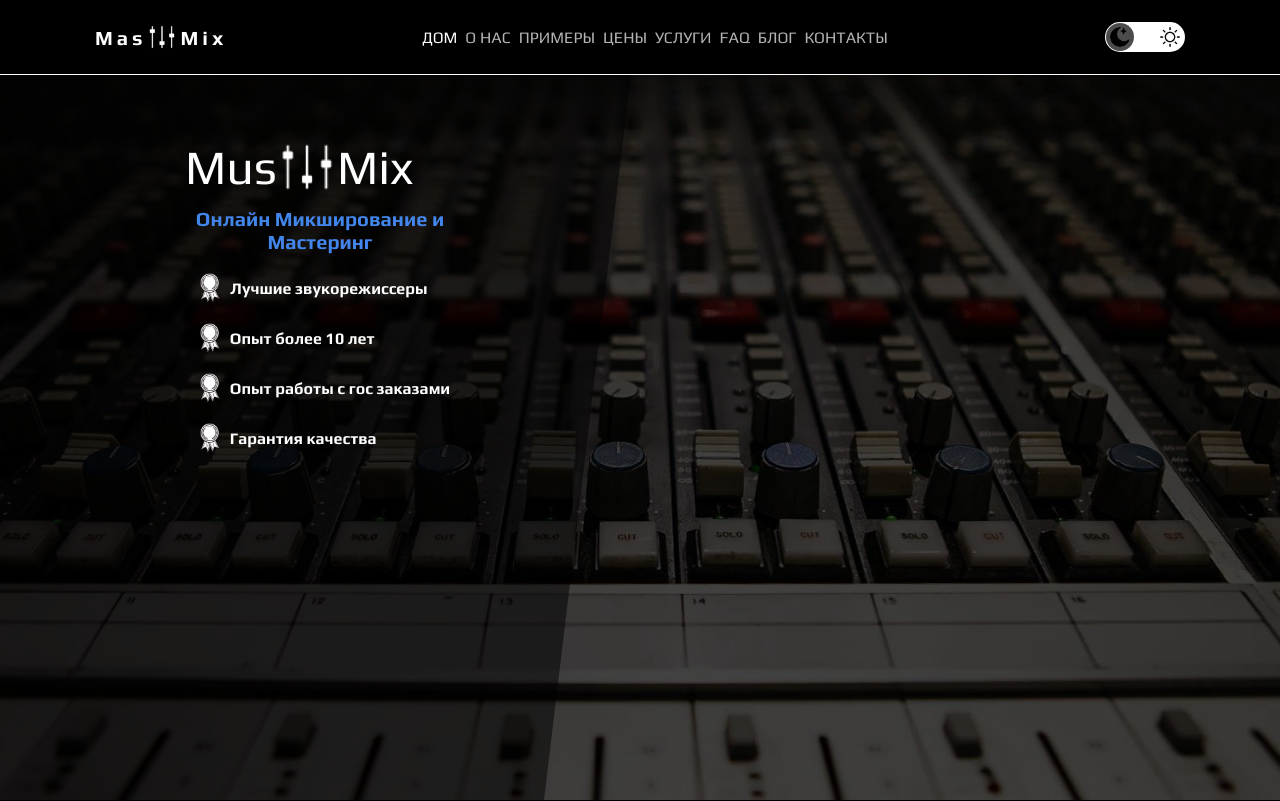
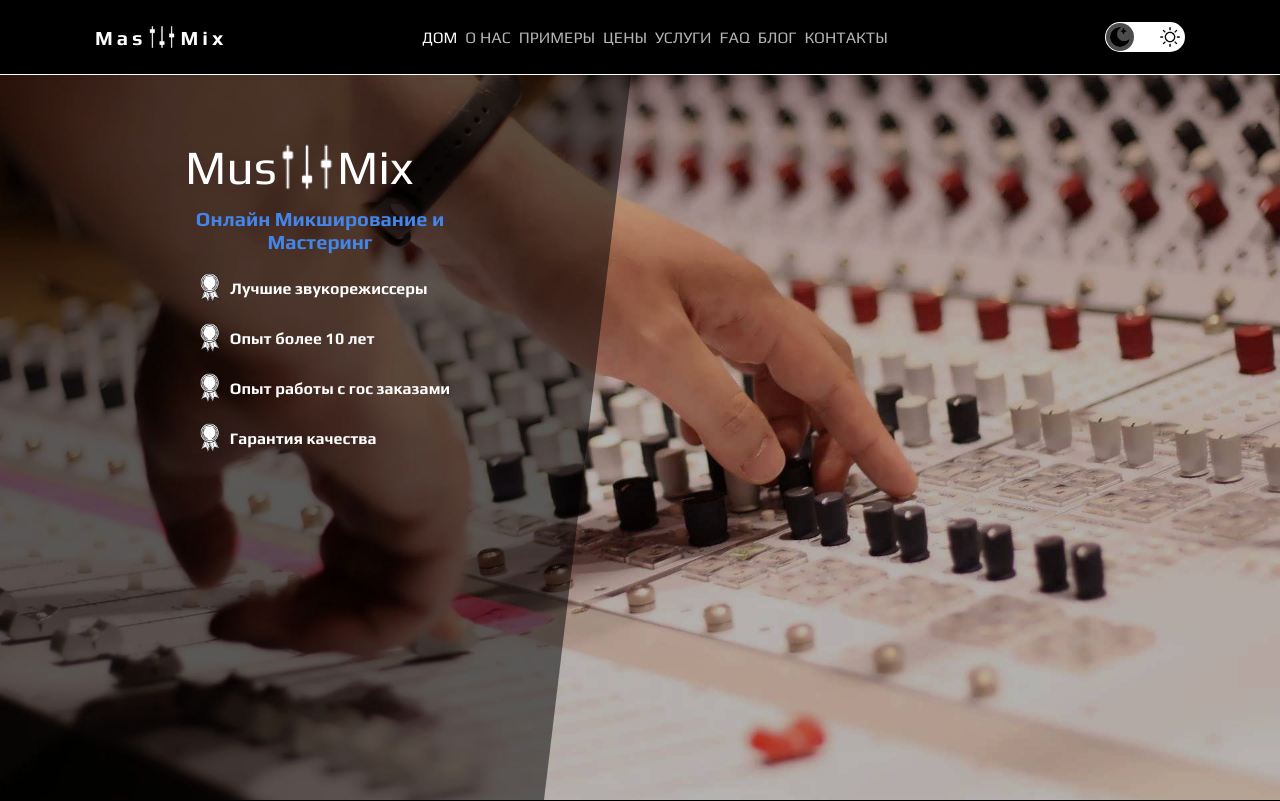
Before and after one commit to grachev21/MasMix, a React (Create React App) app: page / in a window 1280 px wide. Shown: the top 801 px of the page. Built offline with nearby package versions, Linux system fonts and the light colour scheme; no server answers.

Commit message:
background images

```diff
--- a/src/components/background_image/BackgroundImage.js
+++ /dev/null
@@ -1,7 +0,0 @@
-import styles from "./styles.module.css";
-
-const BackgroundImage = ({ image, block}) => {
-  return <img className={styles.BackgroundImage} src={image}></img>;
-};
-
-export default BackgroundImage;
--- a/src/components/background_image/styles.module.css
+++ /dev/null
@@ -1,7 +0,0 @@
-.BackgroundImage {
-  position: fixed;
-  width: 100%;
-  height: 100%;
-  z-index: -1;
-  object-fit: cover;
-}
--- a/src/pages/home/components/SlopicBlock.js
+++ b/src/pages/home/components/SlopicBlock.js
@@ -1,15 +1,26 @@
 import styles from "./SlopicBlock.module.css";
-import BackgroundImage from "../../../components/background_image/BackgroundImage";
 
-import headerPhoto from "../../../media/images/HEADER-PHOTO.jpg";
+import imagesSlopicBlock from "../../../media/images/HEADER-PHOTO.jpg";
 import icons_list from "../../../media/icons/achievement.png";
 import icons_logo from "../../../media/icons/Mixer.png";
+import { useState, useEffect, useRef } from "react";
 
 const SlopicBlock = () => {
+  const myRef = useRef();
+  const [myElementIsVisible, setMyElementIsVisible] = useState();
+
+  useEffect(() => {
+    const observer = new IntersectionObserver((entries) => {
+      const entry = entries[0];
+      setMyElementIsVisible(entry.isIntersecting);
+    });
+    observer.observe(myRef.current);
+  }, []);
+
   return (
-    <div className={styles.slopic_block}>
+    <div ref={myRef} className={styles.slopic_block}>
+      <img className={myElementIsVisible ? styles.on : styles.off} src={imagesSlopicBlock}></img>
       <div className={styles.slopic}></div>
-      <BackgroundImage image={headerPhoto} />
       <div className="filter-photo"></div>
       <div className={styles.info_text}>
         <div className={styles.text}>
--- a/src/pages/home/components/SlopicBlock.module.css
+++ b/src/pages/home/components/SlopicBlock.module.css
@@ -67,3 +67,21 @@
   height: 30px;
   margin: 10px;
 }
+.on {
+  position: fixed;
+  top: 0px;
+  width: 100%;
+  height: 100%;
+  object-fit: cover;
+  opacity: 100%;
+  z-index: -1;
+}
+.off {
+  position: fixed;
+  top: 0px;
+  width: 100%;
+  height: 100%;
+  object-fit: cover;
+  opacity: 0%;
+  z-index: -1;
+}
--- a/src/pages/home/components/TrackExamples.js
+++ b/src/pages/home/components/TrackExamples.js
@@ -1,11 +1,10 @@
 import { useState, useEffect, useRef } from "react";
 import trackList from "../../../helpers/trackList.js";
 import styles from "./TrackExamples.module.css";
-import images_track_example from "../../../media/images/SAMPLES-BLOCK-BACKGROUND-2.jpg";
+import imagesTrackExample from "../../../media/images/SAMPLES-BLOCK-BACKGROUND-2.jpg";
 import DividingLine from "../../../components/dividing_line/DividingLine.js";
 import Title from "../../../components/title/Title.js";
 import MusicPanel from "../../../components/music_panel/MusicPanel";
-import BackgroundImage from "../../../components/background_image/BackgroundImage.js";
 
 const TrackExamples = () => {
   const myRef = useRef();
@@ -27,7 +26,7 @@ const TrackExamples = () => {
   console.log(myElementIsVisible);
   return (
     <div ref={myRef} className={styles.track_examples}>
-      <BackgroundImage image={images_track_example} block={myElementIsVisible ? "TrackExamples" : ""} />
+      <img className={myElementIsVisible ? styles.on: styles.off} src={imagesTrackExample}></img>
       <div className="filter-photo"></div>
       <Title text={"СВЕДЕНИЕ И МАСТЕРИНГ ПРИМЕРЫ"} color={"white"} />
       <DividingLine type={"invert"} />
--- a/src/pages/home/components/TrackExamples.module.css
+++ b/src/pages/home/components/TrackExamples.module.css
@@ -17,3 +17,21 @@
   height: 500px;
   margin-top: 100px;
 }
+.on {
+  position: fixed;
+  top: 0px;
+  width: 100%;
+  height: 100%;
+  object-fit: cover;
+  opacity: 100%;
+  z-index: -1;
+}
+.off {
+  position: fixed;
+  top: 0px;
+  width: 100%;
+  height: 100%;
+  object-fit: cover;
+  opacity: 0%;
+  z-index: -1;
+}
```
